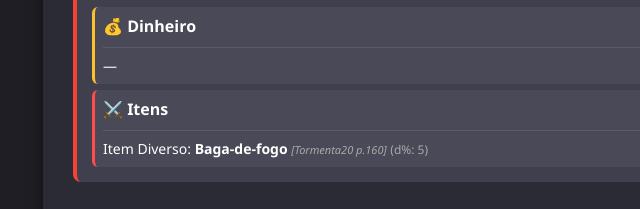
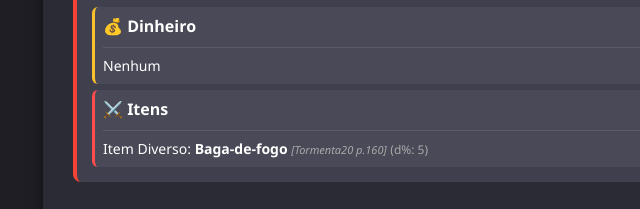
Before and after one commit to felipebarbosasilveira-cyber/Gerador_Tesouros_T20, a plain HTML site: page index.html in a window 1280 px wide. Both pictures are taken after a click on the button "Rolar Tesouro". Shown: the part 332-541 px from the top of the page, 217-857 px from the left. Drawn offline with Linux system fonts and the light colour scheme.

Commit message:
"Nenhum" para nenhum tesouro

```diff
--- a/index.html
+++ b/index.html
@@ -285,14 +285,19 @@ function gerarTesouro() {
             if (querItens && checa(l.chance_itens, dItens)) txtI = l.itens;
         }
 
+        // --- PADRONIZAÇÃO AQUI ---
+        // Pega qualquer variação de traço do livro e converte para "Nenhum"
+        if (txtD === "—" || txtD === "–" || txtD === "-" || txtD.trim() === "") txtD = "Nenhum";
+        if (txtI === "—" || txtI === "–" || txtI === "-" || txtI.trim() === "") txtI = "Nenhum";
+
         let itemResolvido = "Não rolado";
         if (querItens) {
-            itemResolvido = txtI !== "—" ? resolverFinal(txtI) : "Nenhum";
+            itemResolvido = txtI !== "Nenhum" ? resolverFinal(txtI) : "Nenhum";
         }
 
         let dinhResolvido = querDinh ? txtD : "Não rolado";
 
-        if (querDinh) {
+        if (querDinh && txtD !== "Nenhum") {
             let txtDLower = txtD.toLowerCase();
 
             if (txtDLower.includes("riqueza") || txtDLower.includes("poção") || txtDLower.includes("poções")) {
@@ -353,7 +358,6 @@ function gerarTesouro() {
 
                         let itemDisplay = {...item, nome: tagPreco + textoFiltrado};
 
-                    // Condicional inteligente: só quebra a linha se houver texto de exemplo longo
                         let temExemplo = textoFiltrado.includes("Exemplo:");
                         let separador = temExemplo ? `<br>` : ` `;
                         let margemInferior = temExemplo ? `margin-bottom: 10px; padding-bottom: 6px; border-bottom: 1px dashed rgba(255,255,255,0.05);` : `margin-bottom: 4px;`;
@@ -363,7 +367,6 @@ function gerarTesouro() {
                         let item = buscarItem(bd.pocoes, rFinal);
                         htmlAcumulado += `<div style="margin-bottom: 4px;">🧪 ${formataItem(item)} <span style="font-size:12px;color:#aaa;">(d%: ${r}${bonusTxt})</span></div>`;
                     }
-
                 }
                 htmlAcumulado += `</div>`;
                 dinhResolvido = `<strong>${txtD}</strong> ${htmlAcumulado}`;
@@ -373,7 +376,6 @@ function gerarTesouro() {
         const res = document.createElement("div");
         res.className = "card-resultado";
 
-        // NOVA LÓGICA DE ABAS: Abre se você marcou a caixinha, independente de ser "Nenhum"
         let abaDinhAberta = querDinh ? "open" : "";
         let abaItensAberta = querItens ? "open" : "";
 
@@ -383,7 +385,7 @@ function gerarTesouro() {
         res.innerHTML = `
             <div style="display: flex; justify-content: space-between; align-items: center; margin-bottom: 10px;">
                 <span style="font-size: 16px;">ND: <strong>${nd}</strong></span>
-                <button style="width: auto; padding: 6px 12px; margin: 0; background-color: #555; color: #fff; border: none; border-radius: 4px; font-size: 14px; cursor: pointer;" onclick="copiarCard(this, '${nd}', '${querDinh ? txtD : "—"}')">Copiar</button>
+                <button style="width: auto; padding: 6px 12px; margin: 0; background-color: #555; color: #fff; border: none; border-radius: 4px; font-size: 14px; cursor: pointer;" onclick="copiarCard(this, '${nd}', '${querDinh ? txtD : "Não rolado"}')">Copiar</button>
             </div>
 
             <!-- ABA DE DINHEIRO -->
```
Lines whose indentation alone changed are shown as unchanged.
